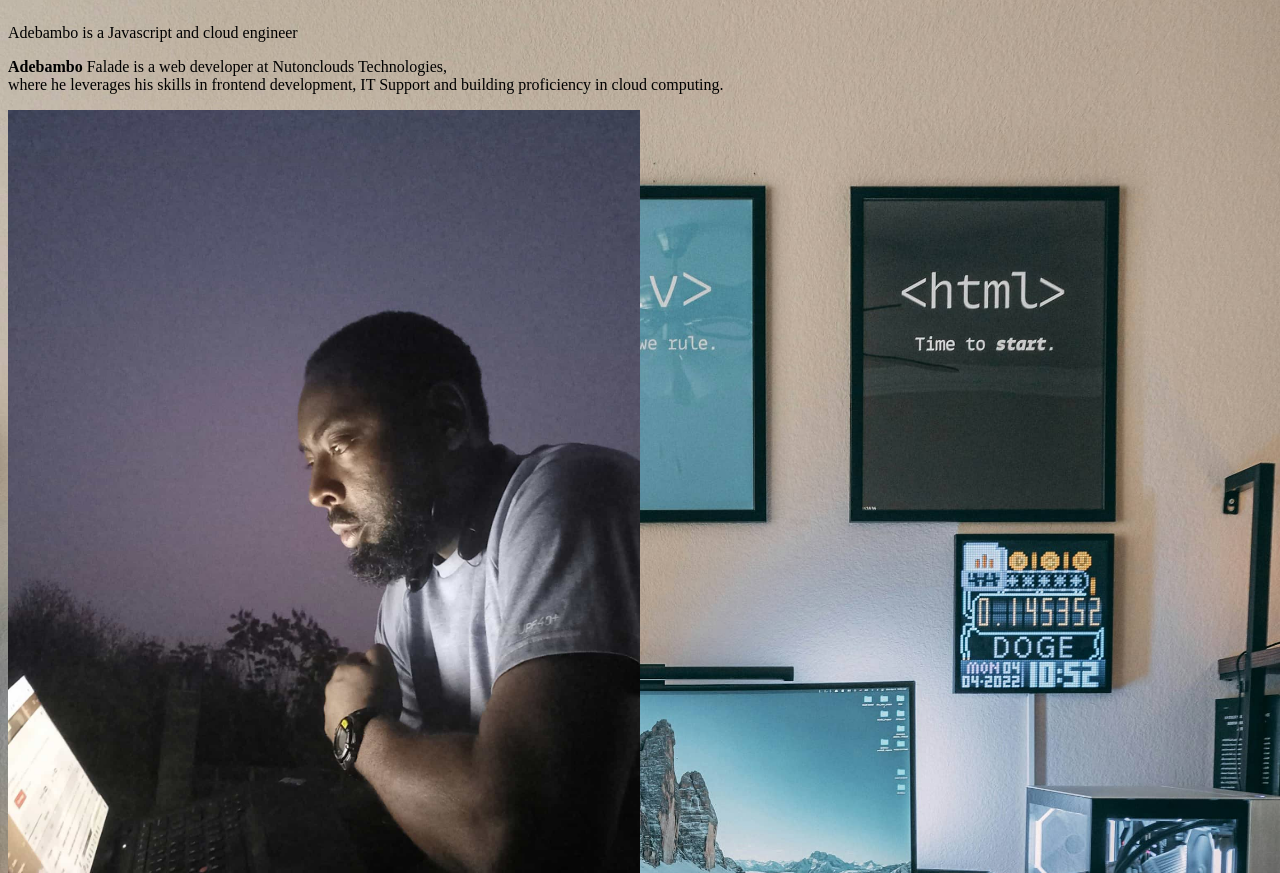
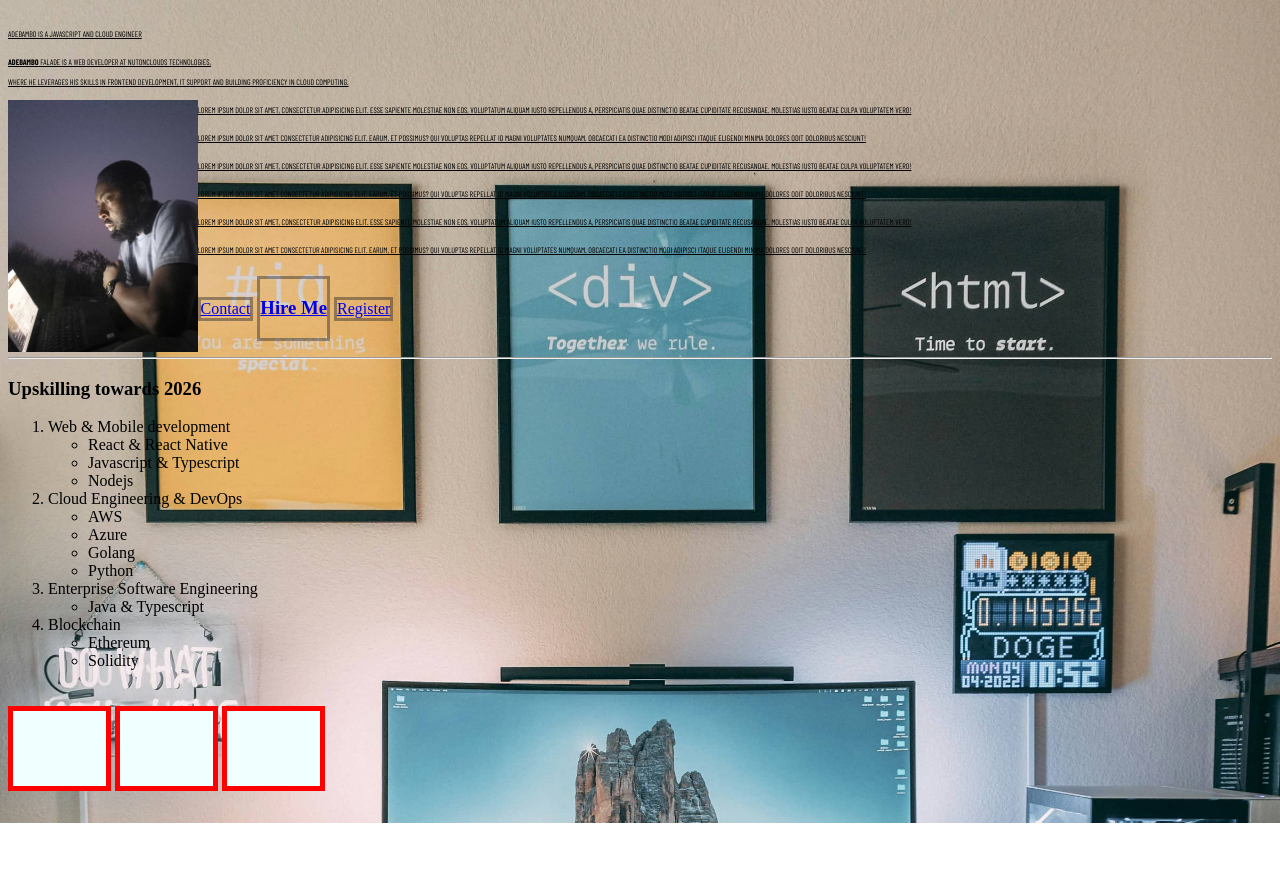
Before and after one commit to adebambofalade/nocturnal-me, a plain HTML site: page index.html in a window 1280 px wide. Shown: the part 79-952 px from the top of the page. After the commit the page ends 902 px from the top, so only its background shows below. Drawn offline with nearby package versions, Linux system fonts and the light colour scheme; a web font is replaced by a local one.

Commit message:
add contact.css and various elements and selectors to both stylesheets and html files

```diff
--- /dev/null
+++ b/contact.css
@@ -0,0 +1,9 @@
+p{
+    color:red;
+    font-size: 32px;
+
+}
+
+span{
+    font-size: 5rem;
+}
--- a/index.html
+++ b/index.html
@@ -4,6 +4,9 @@
 <head>
 	<meta charset="utf-8">
 	<meta name="viewport" content="width=device-width, initial-scale=1">
+	<link rel="preconnect" href="https://fonts.googleapis.com">
+	<link rel="preconnect" href="https://fonts.gstatic.com" crossorigin>
+	<link href="https://fonts.googleapis.com/css2?family=Barlow+Condensed:ital,wght@0,100;0,200;0,300;0,400;0,500;0,600;0,700;0,800;0,900;1,100;1,200;1,300;1,400;1,500;1,600;1,700;1,800;1,900&display=swap" rel="stylesheet">
     <link rel="stylesheet" type="text/css" href="style.css">
 	<title>Nocturnal hub</title>
 </head>
@@ -11,8 +14,19 @@
 	<h1><em>Welcome</em> lordNocturnal</h1>
 	<p>Adebambo is a Javascript and cloud engineer</p>
 	<p><strong>Adebambo</strong> Falade is a web developer at Nutonclouds Technologies, <br> where he leverages his skills in frontend development, IT Support and building proficiency in cloud computing.</p>
+	<img src="img/ade2.jpg" alt="adebambo outside looking at his laptop" width="15%" height="15%" >
 
-	<img src="img/ade2.jpg" alt="adebambo outside looking at his laptop" width="50%" height="50%" >
+
+	<p id="clear">Lorem ipsum dolor sit amet, consectetur adipisicing elit. Esse sapiente molestiae non eos, voluptatum aliquam iusto repellendus a, perspiciatis quae distinctio beatae cupiditate recusandae. Molestias iusto beatae culpa voluptatem vero!</p>
+	<p>Lorem ipsum dolor sit amet consectetur adipisicing elit. Earum, et possimus? Qui voluptas repellat id magni voluptates numquam. Obcaecati ea distinctio modi adipisci itaque eligendi minima dolores odit doloribus nesciunt!</p>
+
+	<p>Lorem ipsum dolor sit amet, consectetur adipisicing elit. Esse sapiente molestiae non eos, voluptatum aliquam iusto repellendus a, perspiciatis quae distinctio beatae cupiditate recusandae. Molestias iusto beatae culpa voluptatem vero!</p>
+	<p>Lorem ipsum dolor sit amet consectetur adipisicing elit. Earum, et possimus? Qui voluptas repellat id magni voluptates numquam. Obcaecati ea distinctio modi adipisci itaque eligendi minima dolores odit doloribus nesciunt!</p>
+
+	<p>Lorem ipsum dolor sit amet, consectetur adipisicing elit. Esse sapiente molestiae non eos, voluptatum aliquam iusto repellendus a, perspiciatis quae distinctio beatae cupiditate recusandae. Molestias iusto beatae culpa voluptatem vero!</p>
+	<p>Lorem ipsum dolor sit amet consectetur adipisicing elit. Earum, et possimus? Qui voluptas repellat id magni voluptates numquam. Obcaecati ea distinctio modi adipisci itaque eligendi minima dolores odit doloribus nesciunt!</p>
+
+
     <nav>
         <ul>
             <li><a href="contact.html" target="_blank">Contact</a></li>
@@ -22,7 +36,6 @@
             <li><a href="register.html">Register</a></li>
         </ul>
     </nav>
-
 
 
 	<hr>
@@ -62,5 +75,14 @@
 			</ul>
 		</li>
 	</ol>
+
+	<div class="boxmodel"> </div>
+	<div class="boxmodel"> </div>
+	<div class="boxmodel"> </div>
+
+
+	<footer>
+
+	</footer>
 </body>
 </html>
--- a/style.css
+++ b/style.css
@@ -20,6 +20,40 @@ h1{
 	cursor: pointer;
 }
 
-h1{
+p{
+	text-decoration: underline;
+	text-transform: uppercase;
+	line-height: 20px;
+	font-style: italic;
+	font-weight: bold;
+	font-size: 50%;
+	font-family: Georgia, 'Times New Roman', Times, serif;
+}
+
+p {
+	font-family: "Barlow Condensed", sans-serif;
+	font-weight: 100;
+	font-style: normal;
+  }
+
+h1 {
 	background-color: #151820;
 }
+
+img{
+	float: left;
+}
+
+#id{
+	clear: both;
+}
+
+.boxmodel{
+	border: 5px solid red;
+	display: inline-block;
+	padding: 10px 30px;
+	background-color: azure;
+	margin: 20px 0;
+	width: 33px;
+	height: 55px;
+}
```
Also changed, not shown: contact.html (+8 -0 lines).
